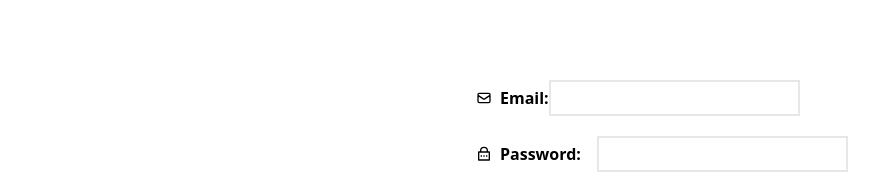
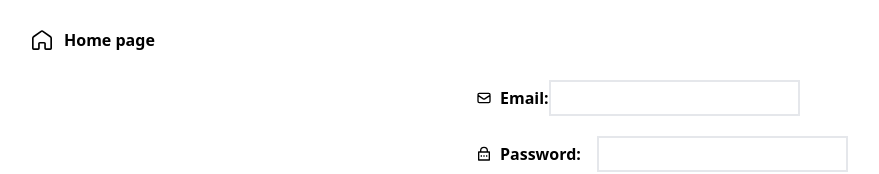
Before and after one commit to kita1510/Kurumi, a React (Vite) app: page /login in a window 1280 px wide. Shown: the top 174 px of the page, without its empty margins (4-883 px from the left). Built offline with nearby package versions, Linux system fonts and the light colour scheme.

Commit message:
feat: 🎸 create button to back home page

```diff
--- /dev/null
+++ b/src/components/HomeButton.tsx
@@ -0,0 +1,18 @@
+import React from "react";
+import { GrHomeRounded } from "react-icons/gr";
+import { Link } from "react-router-dom";
+
+const HomeButton = () => {
+  return (
+    <div className="fixed top-5 left-5">
+      <Link to="/">
+        <div className="flex justify-center items-center gap-3 font-semibold h-10 p-4 hover:bg-slate-300">
+          <GrHomeRounded className="font-bold" size={20} />
+          Home page
+        </div>
+      </Link>
+    </div>
+  );
+};
+
+export default HomeButton;
--- a/src/pages/Login.tsx
+++ b/src/pages/Login.tsx
@@ -4,6 +4,8 @@ import { RiLockPasswordLine } from "react-icons/ri";
 import { HiOutlineMail } from "react-icons/hi";
 import { BiUserCircle } from "react-icons/bi";
 import { Link } from "react-router-dom";
+import HomePage from "./HomePage";
+import HomeButton from "~/components/HomeButton";
 
 const LoginPage = () => {
   const {
@@ -17,6 +19,7 @@ const LoginPage = () => {
   } = useContext<AuthProps>(AuthContext);
   return (
     <div className="flex justify-center items-center mt-20">
+      <HomeButton/>
       <div className="flex flex-col gap-5">
         <div className="flex items-center justify-between w-80">
           <div className="flex items-center gap-2">
--- a/src/pages/Register.tsx
+++ b/src/pages/Register.tsx
@@ -4,6 +4,7 @@ import { RiLockPasswordLine } from "react-icons/ri";
 import { HiOutlineMail } from "react-icons/hi";
 import { BiUserCircle } from "react-icons/bi";
 import { Link } from "react-router-dom";
+import HomeButton from "~/components/HomeButton";
 
 const LoginPage = () => {
   const {
@@ -17,6 +18,7 @@ const LoginPage = () => {
   } = useContext<AuthProps>(AuthContext);
   return (
     <div className="flex justify-center items-center mt-20">
+      <HomeButton />
       <div className="flex flex-col gap-5">
         <div className="flex items-center justify-between w-80">
           <div className="flex items-center gap-2">
@@ -63,6 +65,7 @@ const LoginPage = () => {
           )}
         </div>
         <div>
+
           Nếu đã có tài khoản.
           <Link to="/login">
             <b> Đăng nhập ngay</b>
```
